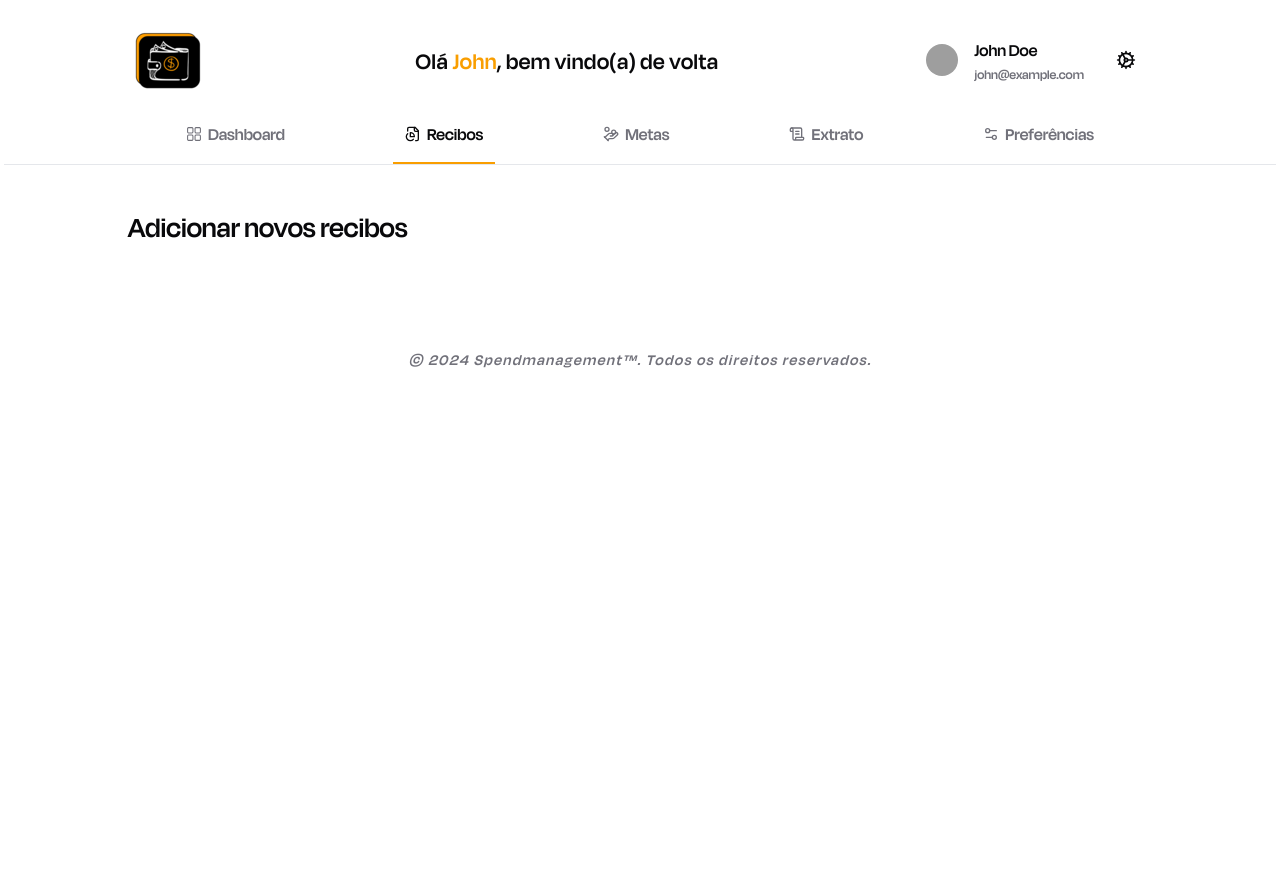
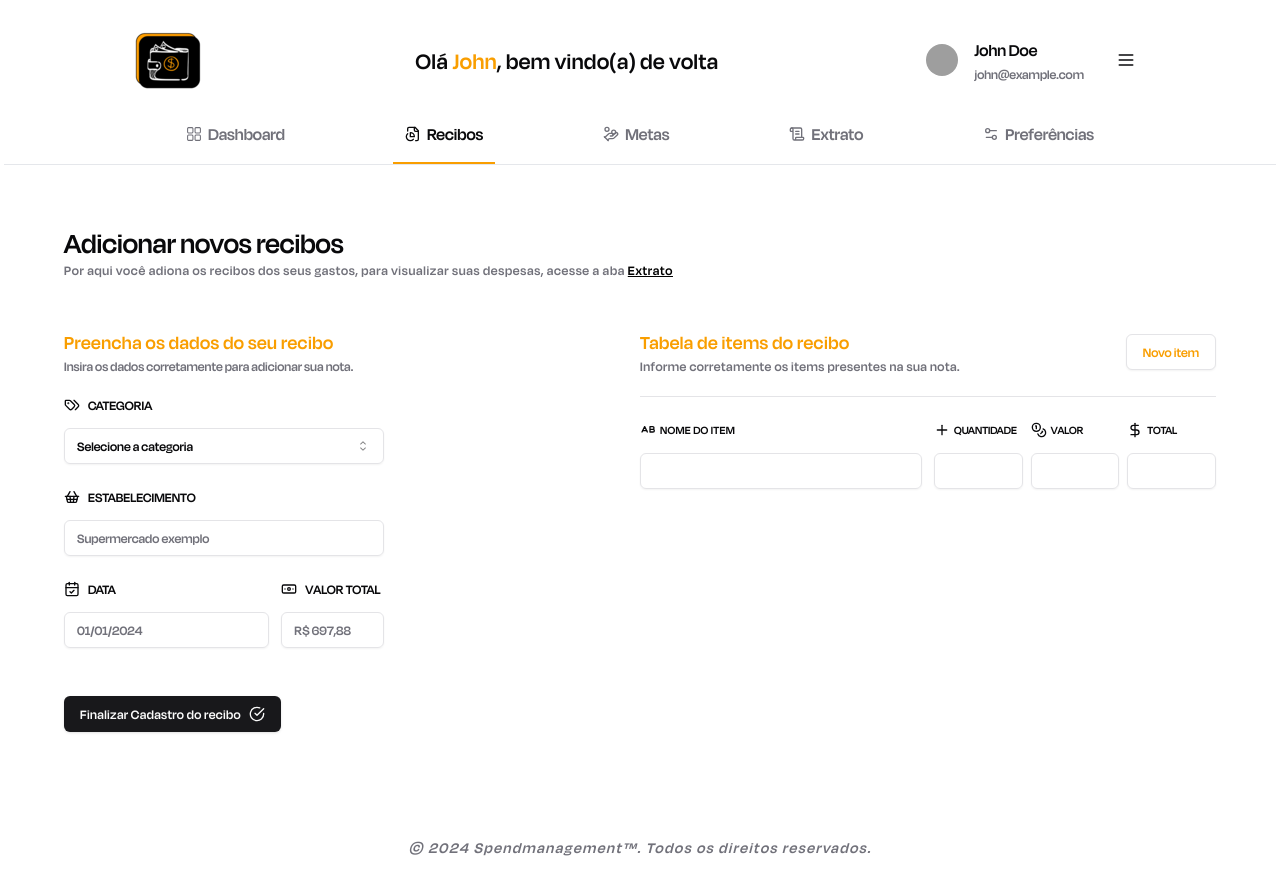
Before and after one commit to black-adm/spendmanagement-frontend, a React (Vite) app: page /dashboard in a window 1280 px wide. Both pictures are taken after a click on the tab "Recibos". Shown: the top 894 px of the page. Before the commit the page ends 800 px from the top, so only its background shows below. Built offline with nearby package versions, Linux system fonts and the light colour scheme; grey boxes are pictures that could not be loaded.

Commit message:
feat: receipts form layout

```diff
--- a/src/pages/dashboard/analytics/Content.tsx
+++ b/src/pages/dashboard/analytics/Content.tsx
@@ -18,7 +18,7 @@ export function AnalyticsContent() {
           </h2>
           <div className="flex items-center gap-4">
             <SearchInput />
-            <Button className="inline-flex items-center gap-1.5 text-white">
+            <Button className="inline-flex items-center gap-1.5 text-white hover:bg-primary-gray hover:text-black">
               Filtros
               <ListFilterIcon className="size-4" />
             </Button>
--- /dev/null
+++ b/src/pages/dashboard/header/Menu.tsx
@@ -0,0 +1,10 @@
+import { Button } from "@/components/Button";
+import { MenuIcon } from "lucide-react";
+
+export function MenuButton() {
+  return (
+    <Button variant="ghost">
+      <MenuIcon className="size-5" />
+    </Button>
+  )
+}
--- a/src/pages/dashboard/header/Profile.tsx
+++ b/src/pages/dashboard/header/Profile.tsx
@@ -1,5 +1,5 @@
 import { Avatar, AvatarFallback, AvatarImage } from "@/components/Avatar";
-import { SettingsButton } from "./Settings";
+import { MenuButton } from "./Menu";
 
 const imgUrl = "https://images.unsplash.com/photo-1535713875002-d1d0cf377fde?fm=jpg&w=3000&auto=format&fit=crop&q=60&ixlib=rb-4.0.3&ixid=M3wxMjA3fDB8MHxzZWFyY2h8M3x8dXNlciUyMHByb2ZpbGV8ZW58MHx8MHx8fDA%3D"
 
@@ -15,7 +15,7 @@ export function Profile() {
           <h4 className="text-lg">John Doe</h4>
           <p className="text-muted-foreground text-sm">john@example.com</p>
         </div>
-        <SettingsButton />
+        <MenuButton />
       </div>
     </>
   );
--- a/src/pages/dashboard/header/Settings.tsx
+++ /dev/null
@@ -1,10 +0,0 @@
-import { Button } from "@/components/Button";
-import { CogIcon } from "lucide-react";
-
-export function SettingsButton() {
-  return (
-    <Button variant="ghost">
-      <CogIcon className="size-5" />
-    </Button>
-  )
-}
--- a/src/pages/dashboard/receipts/Content.tsx
+++ b/src/pages/dashboard/receipts/Content.tsx
@@ -1,9 +1,21 @@
+import { AddReceiptsForm } from "./Form";
+
 export function ReceiptsContent() {
   return (
-    <div className="flex items-center">
-      <h1 className="text-3xl font-bold md:pl-32 md:pt-12">
-        Adicionar novos recibos
-      </h1>
+    <div className="w-full max-w-6xl mx-auto pt-16">
+      <div className="flex flex-col">
+        <h1 className="text-3xl font-extrabold">Adicionar novos recibos</h1>
+        <p className="text-sm tracking-wider text-muted-foreground">
+          Por aqui você adiona os recibos dos seus gastos, para visualizar suas despesas, {""}
+          acesse a aba {""}
+          <a className="text-bold text-black underline hover:text-sky-400 hover:cursor-pointer">
+            Extrato
+          </a>
+        </p>
+      </div>
+      <div className="pt-8">
+        <AddReceiptsForm />
+      </div>
     </div>
-  )
+  );
 }
--- /dev/null
+++ b/src/pages/dashboard/receipts/Form.tsx
@@ -0,0 +1,77 @@
+import { Button } from "@/components/Button";
+import { Input } from "@/components/Input";
+import { Label } from "@/components/Label";
+import {
+  BanknoteIcon,
+  CalendarCheckIcon,
+  CheckCircleIcon,
+  ShoppingBasketIcon,
+} from "lucide-react";
+import { SelectCategories } from "./SelectCategories";
+import { TableItemsForm } from "./Table";
+
+export function AddReceiptsForm() {
+  return (
+    <>
+      <form className="grid grid-cols-2">
+        <div className="pt-4 max-w-xs">
+          <div className="flex flex-col pb-5">
+            <h5 className="text-xl text-primary-orange tracking-wide font-light">
+              Preencha os dados do seu recibo
+            </h5>
+            <p className="text-sm text-muted-foreground">
+              Insira os dados corretamente para adicionar sua nota.
+            </p>
+          </div>
+
+          <div className="w-full flex flex-col justify-center space-y-6">
+            <div className="space-y-2">
+              <SelectCategories />
+            </div>
+
+            <div className="space-y-2">
+              <Label className="inline-flex items-center gap-2 uppercase">
+                <ShoppingBasketIcon className="size-4" />
+                Estabelecimento
+              </Label>
+              <Input
+                type="text"
+                placeholder="Supermercado exemplo"
+                className=""
+              />
+            </div>
+
+            <div className="flex justify-around items-center gap-3">
+              <div className="space-y-2 w-full">
+                <Label className="inline-flex items-center gap-2 uppercase">
+                  <CalendarCheckIcon className="size-4" />
+                  Data
+                </Label>
+                <Input type="text" placeholder="01/01/2024" className="" />
+              </div>
+
+              <div className="space-y-2 w-40">
+                <Label className="inline-flex items-center gap-2 uppercase">
+                  <BanknoteIcon className="size-4" />
+                  Valor total
+                </Label>
+                <Input type="text" placeholder="R$ 697,88" className="" />
+              </div>
+            </div>
+          </div>
+        </div>
+
+        <div className="pt-4 max-w-full space-y-6">
+          <TableItemsForm />
+        </div>
+
+        <div className="pt-12 w-full flex items-center">
+          <Button className="inline-flex items-center gap-2 tracking-wide hover:text-primary-orange">
+            Finalizar Cadastro do recibo
+            <CheckCircleIcon className="size-4" />
+          </Button>
+        </div>
+      </form>
+    </>
+  );
+}
--- /dev/null
+++ b/src/pages/dashboard/receipts/SelectCategories.tsx
@@ -0,0 +1,32 @@
+import { Label } from "@/components/Label";
+import {
+  Select,
+  SelectContent,
+  SelectGroup,
+  SelectItem,
+  SelectTrigger,
+  SelectValue,
+} from "@/components/Select";
+import { TagsIcon } from "lucide-react";
+
+export function SelectCategories() {
+  return (
+    <>
+      <Label className="inline-flex items-center gap-2 uppercase">
+        <TagsIcon className="size-4" />
+        Categoria
+      </Label>
+      <Select>
+        <SelectTrigger>
+          <SelectValue placeholder="Selecione a categoria" />
+        </SelectTrigger>
+        <SelectContent>
+          <SelectGroup>
+            <SelectItem value="contas">Contas</SelectItem>
+            <SelectItem value="alimentação">Alimentação</SelectItem>
+          </SelectGroup>
+        </SelectContent>
+      </Select>
+    </>
+  );
+}
--- /dev/null
+++ b/src/pages/dashboard/receipts/Table.tsx
@@ -0,0 +1,66 @@
+import { Button } from "@/components/Button";
+import { Input } from "@/components/Input";
+import { Label } from "@/components/Label";
+import {
+  CaseUpperIcon,
+  CoinsIcon,
+  DollarSignIcon,
+  PlusIcon,
+} from "lucide-react";
+
+export function TableItemsForm() {
+  return (
+    <>
+      <div className="flex justify-between items-center gap-2 border-b pb-5">
+        <h5 className="text-xl text-primary-orange tracking-wide font-light">
+          Tabela de items do recibo
+          <p className="text-sm text-muted-foreground">
+            Informe corretamente os items presentes na sua nota.
+          </p>
+        </h5>
+        <Button
+          variant="outline"
+          className="text-primary-orange hover:bg-black hover:text-primary-orange"
+        >
+          Novo item
+        </Button>
+      </div>
+
+      <div className="grid grid-cols-2 gap-3">
+        <div className="space-y-2 w-full">
+          <Label className="inline-flex items-center gap-1 text-xs tracking-wide uppercase">
+            <CaseUpperIcon className="size-4" />
+            Nome do item
+          </Label>
+          <Input />
+        </div>
+
+        <div className="flex justify-around items-center gap-2">
+          <div className="space-y-2 w-28">
+            <Label className="inline-flex items-center gap-1 text-xs uppercase">
+              <PlusIcon className="size-4" />
+              Quantidade
+            </Label>
+            <Input />
+          </div>
+
+          <div className="space-y-2 w-28">
+            <Label className="inline-flex items-center gap-1 text-xs uppercase">
+              <CoinsIcon className="size-4" />
+              Valor
+            </Label>
+            <Input />
+          </div>
+
+          <div className="space-y-2 w-28">
+            <Label className="inline-flex items-center gap-1 text-xs uppercase">
+              <DollarSignIcon className="size-4" />
+              Total
+            </Label>
+            <Input />
+          </div>
+        </div>
+      </div>
+    </>
+  );
+}
```
